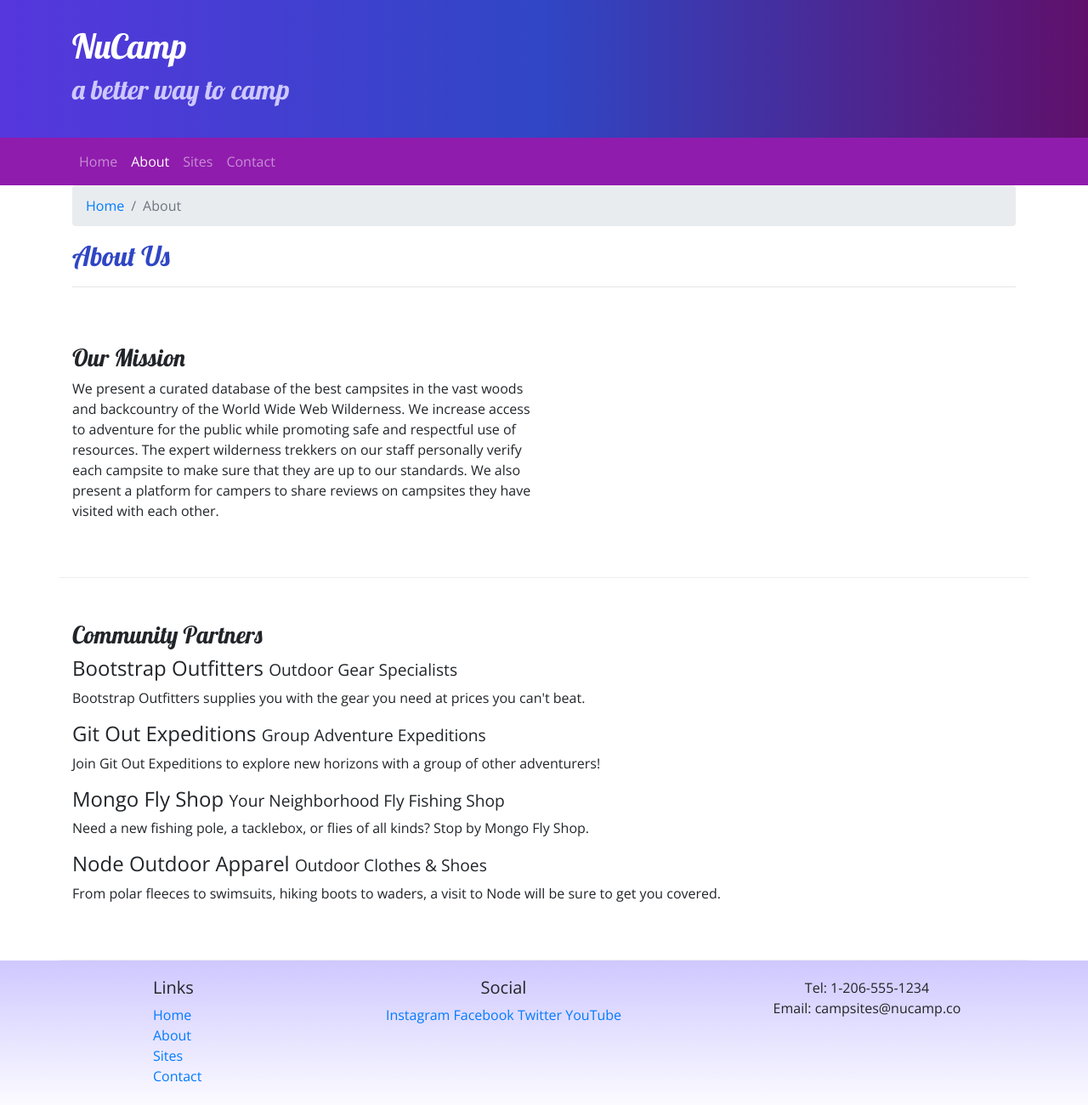
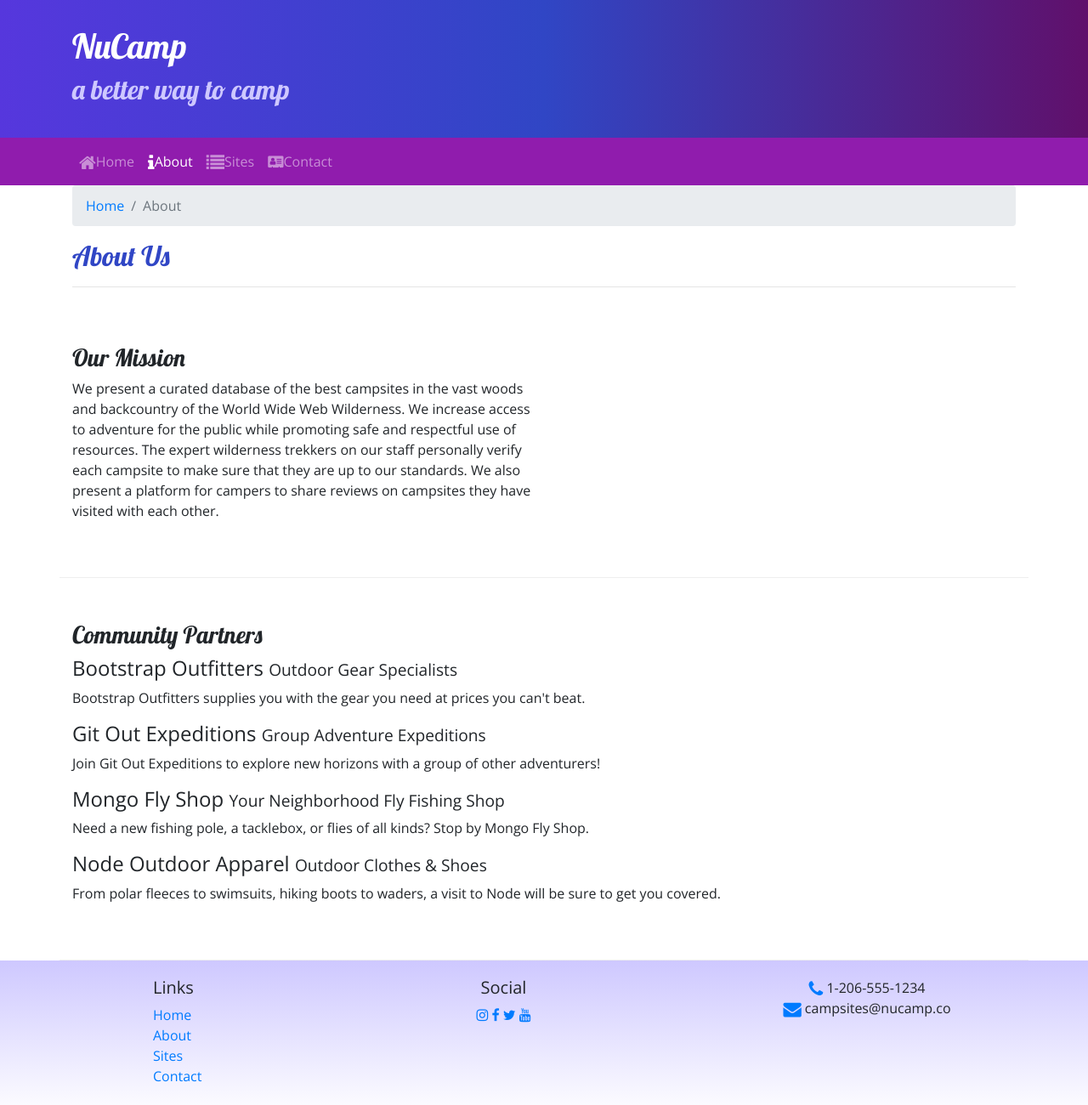
Before and after one commit to torresjds/nucampsite, a website: page aboutus.html in a window 1280 px wide. Shown: the whole page at 85% size. Drawn offline with nearby package versions, Linux system fonts and the light colour scheme.

Commit message:
Icon Fonts

```diff
--- a/aboutus.html
+++ b/aboutus.html
@@ -18,6 +18,8 @@
       href="https://fonts.googleapis.com/css?family=Lobster|Open+Sans"
     />
     <link rel="stylesheet" href="css/styles.css" />
+
+    <link rel="stylesheet" href="node_modules/font-awesome/css/font-awesome.min.css" />
 
     <title>Camp Better</title>
   </head>
@@ -48,14 +50,14 @@
         <div class="collapse navbar-collapse" id="nucampNavbar">
           <ul class="navbar-nav">
             <li class="nav-item">
-              <a class="nav-link" href="index.html">Home</a>
+              <a class="nav-link" href="index.html"> <i class="fa fa-home fa-lg"></i>Home</a>
             </li>
 
             <li class="nav-item active">
-              <a class="nav-link" href="#">About</a>
+              <a class="nav-link" href="#"> <i class="fa fa-info fa-lg"></i>About</a>
             </li>
-            <li class="nav-item"><a class="nav-link" href="#">Sites</a></li>
-            <li class="nav-item"><a class="nav-link" href="#">Contact</a></li>
+            <li class="nav-item"><a class="nav-link" href="#"> <i class="fa fa-list fa-lg"></i>Sites</a></li>
+            <li class="nav-item"><a class="nav-link" href="#"> <i class="fa fa-address-card fa=lg"></i>Contact</a></li>
           </ul>
         </div>
       </div>
@@ -135,14 +137,14 @@
           </div>
           <div class="col-6 col-sm-5 text-center">
             <h5>Social</h5>
-            <a href="http://instagram.com/">Instagram</a>
-            <a href="http://facebook.com/">Facebook</a>
-            <a href="http://twitter.com/">Twitter</a>
-            <a href="http://youtube.com/">YouTube</a>
+            <a href="http://instagram.com/"> <i class="fa fa-instagram"></i></a>
+            <a href="http://facebook.com/"> <i class="fa fa-facebook"></i></a>
+            <a href="http://twitter.com/"><i class="fa fa-twitter"></i></a>
+            <a href="http://youtube.com/"> <i class="fa fa-youtube"></i></a>
           </div>
-          <div class="col-sm-4 text-center">
-            Tel: 1-206-555-1234<br />
-            Email: campsites@nucamp.co
+          <div class="col-sm-4 text-center"> <i class="fa fa-phone fa-lg text-primary"></i>
+             1-206-555-1234<br />
+            <i class="fa fa-envelope fa-lg text-primary"></i> campsites@nucamp.co
           </div>
         </div>
       </div>
--- a/package.json
+++ b/package.json
@@ -12,6 +12,7 @@
   "license": "ISC",
   "dependencies": {
     "bootstrap": "^4.5.2",
+    "font-awesome": "^4.7.0",
     "jquery": "^3.5.1",
     "lite-server": "^2.6.1",
     "popper.js": "^1.16.1"
```
Also changed, not shown: index.html (+12 -10 lines), 1 other file.
